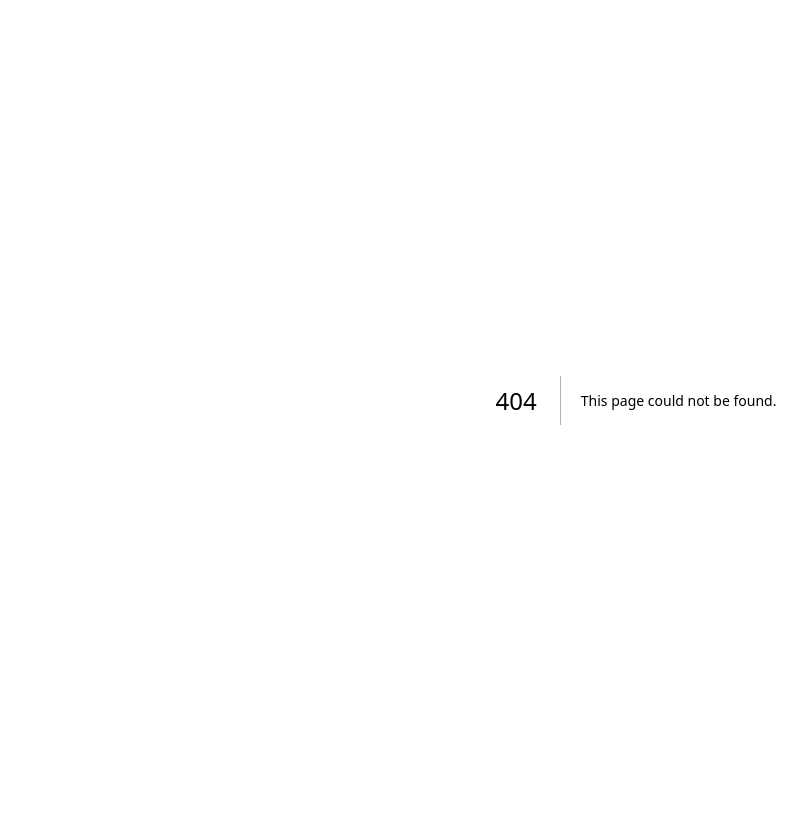
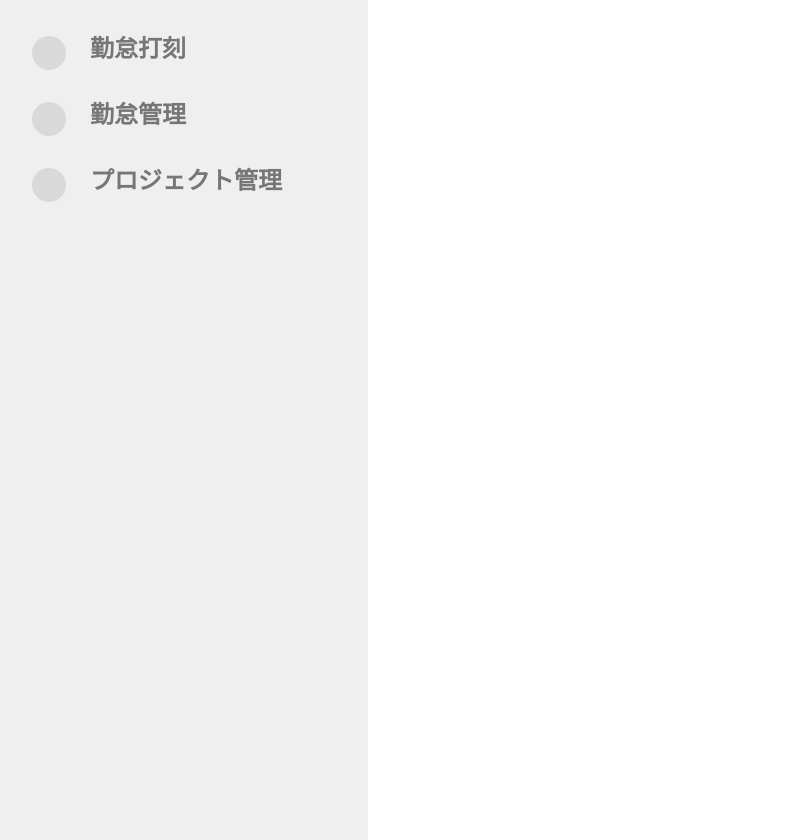
Before and after one commit to chinoshuta/free-attendance, a Next.js app: page /dashboard in a window 1280 px wide. Before the commit this address had no page. Shown: the whole page, without its empty margins (4-811 px from the left). Before the commit the page ends 800 px from the top, so only its background shows below. Built offline with nearby package versions, Linux system fonts and the light colour scheme.

Commit message:
add side menu

```diff
--- /dev/null
+++ b/app/dashboard/_components/MenuItem.module.css
@@ -0,0 +1,19 @@
+.wrapper {
+  display: flex;
+  gap: 24px;
+  padding: 16px;
+  font-weight: bold;
+  font-size: 24px;
+  color: #000;
+}
+
+.circle {
+  background: var(--background-gray-bold);
+  width: 34px;
+  height: 34px;
+  border-radius: 50%;
+}
+
+.disabled {
+  opacity: 0.5;
+}
--- /dev/null
+++ b/app/dashboard/_components/MenuItem.tsx
@@ -0,0 +1,23 @@
+"use client";
+
+import Link from "next/link";
+import styles from "./MenuItem.module.css";
+import { usePathname } from "next/navigation";
+
+type Props = {
+  href: string;
+  children: string;
+};
+
+export const MenuItem: React.FC<Props> = ({ href, children }) => {
+  const pathName = usePathname();
+  const isActive = pathName === href;
+  return (
+    <Link href={href}>
+      <div className={styles.wrapper}>
+        <div className={styles.circle} />
+        <span className={isActive ? "" : styles.disabled}>{children}</span>
+      </div>
+    </Link>
+  );
+};
--- /dev/null
+++ b/app/dashboard/layout.module.css
@@ -0,0 +1,16 @@
+.wrapper {
+  width: 100vw;
+  min-height: 100vh;
+}
+
+.menu {
+  width: 332px;
+  height: 100vh;
+  overflow-y: auto;
+  padding: 20px;
+  background: var(--background-gray);
+}
+
+.contents {
+  width: calc(100% - 332px);
+}
--- /dev/null
+++ b/app/dashboard/layout.tsx
@@ -0,0 +1,25 @@
+import type { Metadata } from "next";
+import styles from "./layout.module.css";
+import { MenuItem } from "./_components/MenuItem";
+
+export const metadata: Metadata = {
+  title: "フリーランスのための勤怠管理",
+  description: "",
+};
+
+export default function RootLayout({
+  children,
+}: Readonly<{
+  children: React.ReactNode;
+}>) {
+  return (
+    <div className={styles.wrapper}>
+      <div className={styles.menu}>
+        <MenuItem href="/dashboard/stamp">勤怠打刻</MenuItem>
+        <MenuItem href="/dashboard/edit">勤怠管理</MenuItem>
+        <MenuItem href="/dashboard/project">プロジェクト管理</MenuItem>
+      </div>
+      <div className={styles.contents}>{children}</div>
+    </div>
+  );
+}
--- /dev/null
+++ b/app/dashboard/page.tsx
@@ -0,0 +1,7 @@
+//import styles from "./page.module.css";
+
+export default async function Home() {
+  // const session = await getServerSession(authOptions);
+  // console.log(session ?? "unauth");
+  return <></>;
+}
--- a/app/globals.css
+++ b/app/globals.css
@@ -1,5 +1,7 @@
 :root {
   --background-cyan: #e9f7f9;
+  --background-gray: #efefef;
+  --background-gray-bold: #d9d9d9;
   --text: #003741;
   --white: #fff;
 }
@@ -7,3 +9,7 @@
 body {
   color: var(--text);
 }
+
+a {
+  text-decoration: none;
+}
--- a/app/page.tsx
+++ b/app/page.tsx
@@ -1,7 +1,5 @@
-import { getServerSession } from "next-auth";
 import { GoogleButton } from "./_components/Button/GoogleButton";
 import styles from "./page.module.css";
-import { authOptions } from "./utils/auth/config";
 
 export default async function Home() {
   // const session = await getServerSession(authOptions);
```
Also changed, not shown: app/dashboard/edit/page.tsx (added, +7 -0 lines), app/dashboard/project/page.tsx (added, +7 -0 lines), app/dashboard/stamp/page.tsx (added, +7 -0 lines).
